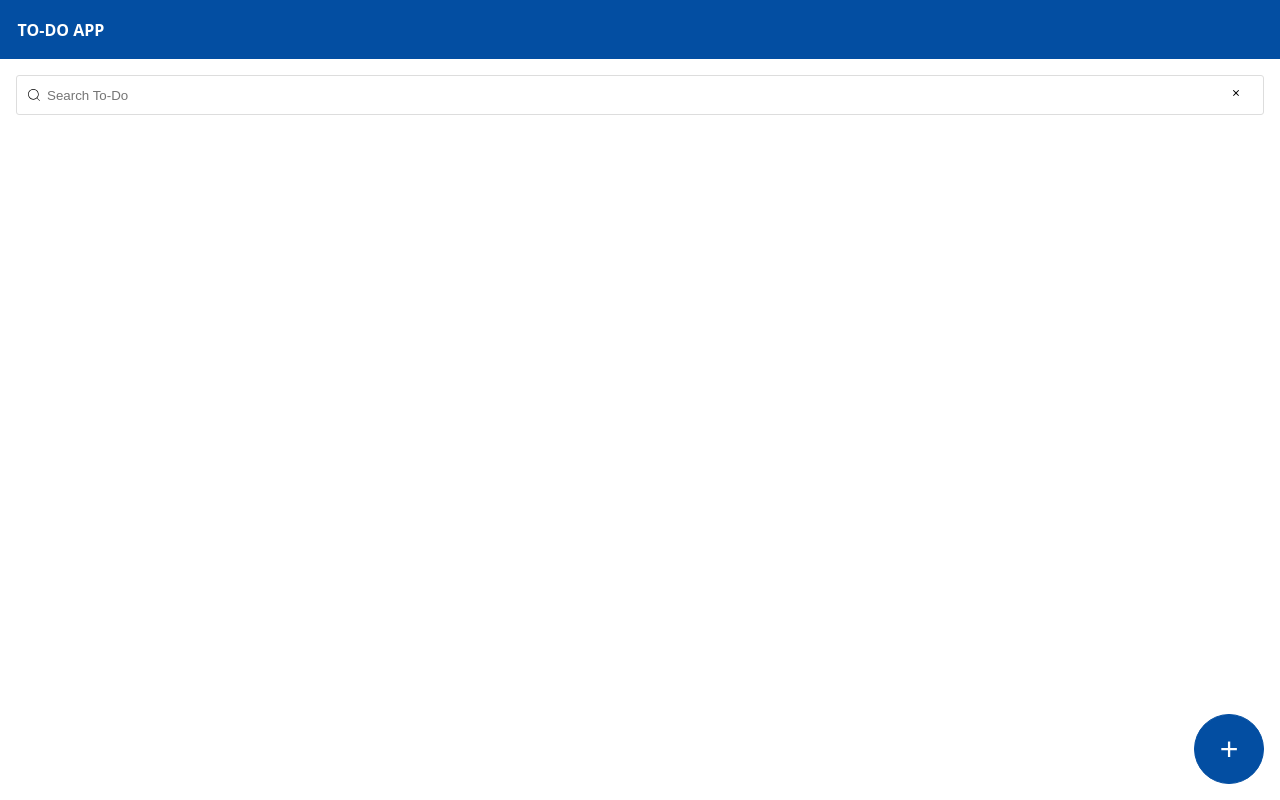
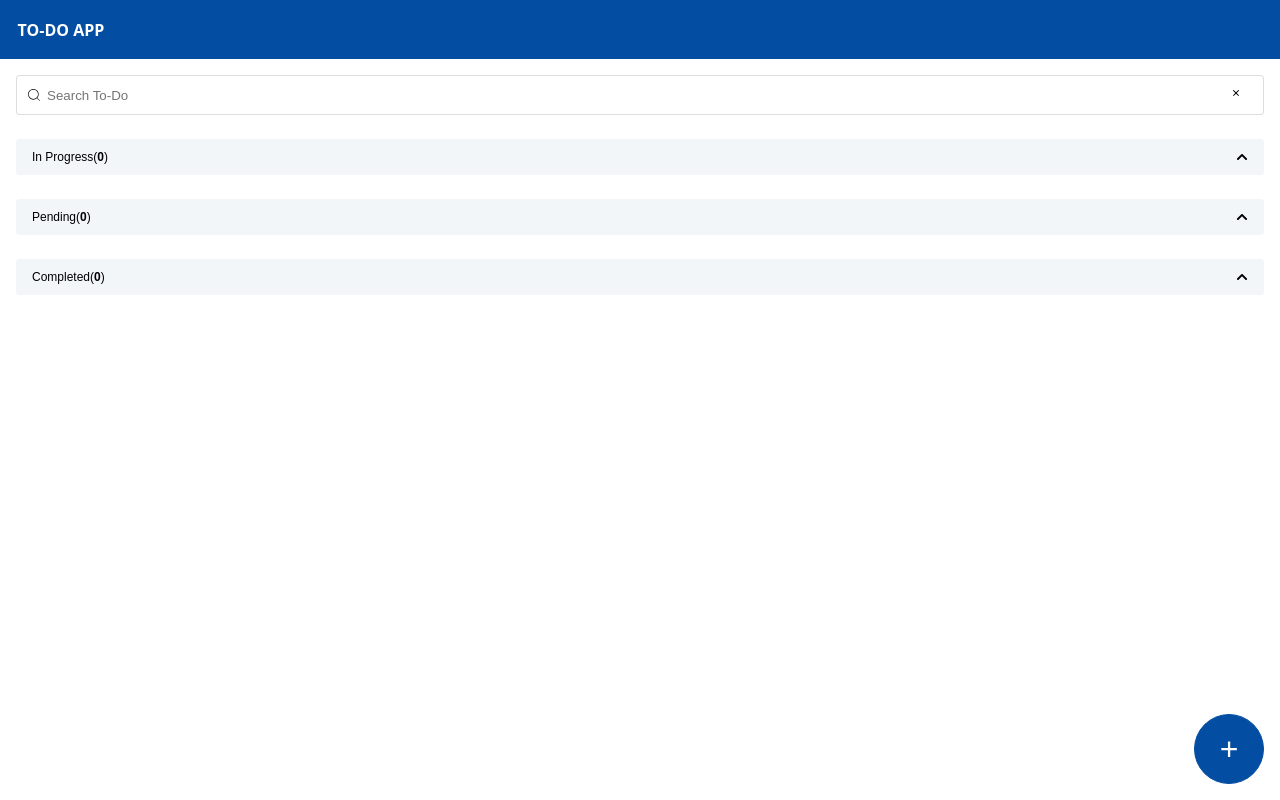
Before and after one commit to ANURAGTIGGA/tresata-task-manager, a React (Vite) app: page / in a window 1280 px wide. Built offline with nearby package versions, Linux system fonts and the light colour scheme.

Commit message:
added new Accordion component and listed todo list using it

```diff
--- a/src/features/components/todo-list/TodoList.tsx
+++ b/src/features/components/todo-list/TodoList.tsx
@@ -1,19 +1,61 @@
-//import { useState } from "react";
-import TodoItem, { type Todo } from "../todo-item/TodoItem";
+import { useState } from "react";
+import TodoItem from "../todo-item/TodoItem";
 import { useTodos } from "../../../shared/hooks";
+import Accordion from "../../../shared/components/accordion/Accordion";
+import './todo-list.css';
+
+type Status = 'in-progress' | 'pending' | 'completed';
+
+const initialStatus: Record<Status, boolean> = {
+  'in-progress': true,
+  'pending': true,
+  'completed': true,
+};
 
 const TodoList = () => {
-    const todos = useTodos()
-    //const [todos, setTodos] = useState<Todo[]>(initialData);
+    const todos = useTodos();
+    const [isOpen, setIsOpen] = useState(initialStatus);
+
+    const list = Object.keys(initialStatus);
+
+    const inprogress = todos ? todos.filter(todo=>todo.status==='in-progress') : [];
+    const pending = todos ? todos.filter(todo=>todo.status==='pending') : [];
+    const completed = todos ? todos.filter(todo=>todo.status==='completed') : [];
+
+    function handleAccordionClick(key: Status) {
+        setIsOpen(prev => {
+            return {
+                ...prev,
+                [key]: !prev[key]
+            }
+        })
+    }
 
     return (
+        <>
+        {
+            list.map((item) => {
+                const value = item === 'in-progress' ? inprogress : item === 'pending' ? pending : completed;
+                return (
+                <div className="status-container">
+                    <Accordion
+                        name={item}
+                        size={value.length}
+                        isOpen={isOpen[item as Status]}
+                        handleAccordionClick={()=>handleAccordionClick(item as Status)}
+                    >
                         <ul>
                             {
-                todos && todos.map(todo => (
+                                value.map(todo => (
                                     <TodoItem key={todo.id} {...todo} />
                                 ))
                             }
                         </ul>
+                    </Accordion>
+                </div>
+            )})
+        }
+        </>
     )
 }
 
--- /dev/null
+++ b/src/features/components/todo-list/todo-list.css
@@ -0,0 +1,3 @@
+.status-container {
+    margin-top: 1.5rem;
+}
--- /dev/null
+++ b/src/shared/components/accordion/Accordion.tsx
@@ -0,0 +1,38 @@
+import { FaChevronUp, FaChevronDown } from "react-icons/fa";
+import './accordion.css'
+import type { ReactNode } from "react";
+
+type AccordionProp = {
+    name: string;
+    size: number;
+    isOpen: boolean;
+    handleAccordionClick: () => void;
+    children: ReactNode;
+}
+
+const Accordion = ({name, size, isOpen, handleAccordionClick, children}: AccordionProp) => {
+    const title = name.split('-').join(' ');
+
+    return (
+        <>
+            <button
+                className="status-container-header"
+                onClick={handleAccordionClick}>
+                <div>
+                    <span className="accordion-title">{title}</span>
+                    <span>(</span>
+                    <span className="list-size">{size}</span>
+                    <span>)</span>
+                </div>
+                {
+                    isOpen ? <FaChevronUp /> : <FaChevronDown />
+                }
+            </button>
+            {
+                isOpen ? children : null
+            }
+        </>
+    )
+}
+
+export default Accordion
--- /dev/null
+++ b/src/shared/components/accordion/accordion.css
@@ -0,0 +1,21 @@
+.status-container-header {
+    background-color: #F3F6F9;
+    border-radius: 3px;
+    height: 2.25rem;
+    font-size: 0.75rem;
+    display: flex;
+    align-items: center;
+    justify-content: space-between;
+    padding: 0 1rem;
+    width: 100%;
+    border: 0;
+    cursor: pointer;
+}
+
+.list-size {
+    font-weight: 600;
+}
+
+.accordion-title {
+    text-transform: capitalize;
+}
```
Lines whose indentation alone changed are shown as unchanged.
